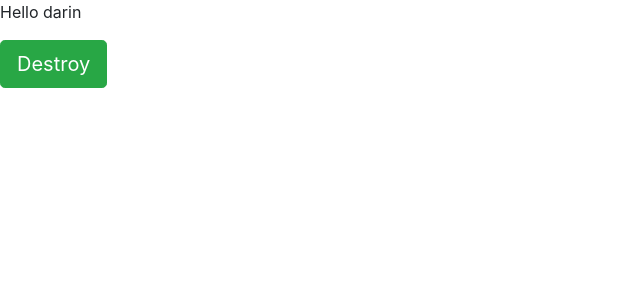
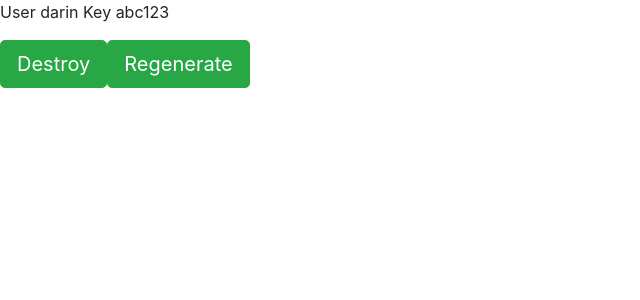
Before and after one commit to Duke-Translational-Bioinformatics/dds-api-keys, a React app: page / in a window 1280 px wide. Shown: the top 300 px of the page, without its empty margins (0-640 px from the left). Built offline with nearby package versions, Linux system fonts and the light colour scheme.

Commit message:
destroy and regenerate buttons made functional

```diff
--- a/src/js/components/presentational/UserKey.js
+++ b/src/js/components/presentational/UserKey.js
@@ -7,24 +7,45 @@ class UserKey extends Component {
       currentUser: 'darin',
       apiKey: 'abc123'
     };
-    this.confirmDeletion = this.confirmDeletion.bind(this);
-    this.handleConfirmation = this.handleConfirmation.bind(this);
+    this.confirmApiKeyDeletion = this.confirmApiKeyDeletion.bind(this);
+    this.confirmApiKeyRegeneration = this.confirmApiKeyRegeneration.bind(this);
+    this.destroyUserApiKey = this.destroyUserApiKey.bind(this);
+    this.setUserApiKey = this.setUserApiKey.bind(this);
   }
-  confirmDeletion() {
+
+  confirmApiKeyDeletion() {
     if(window.confirm("Warning, This is a Destructive Action!\nAll software agents which use this key will stop working!")) {
-      this.handleConfirmation()
+      this.destroyUserApiKey()
     }
   }
 
-  handleConfirmation() {
-    alert("Confirmed by UserKey")
+  confirmApiKeyRegeneration() {
+    if(window.confirm("Warning, This is a Destructive Action!\nAll software agents which use the original key will stop working!")) {
+      this.setUserApiKey();
+    }
   }
+
+  destroyUserApiKey() {
+    this.setState(state => ({
+      apiKey: null
+    }));
+  }
+
+  setUserApiKey() {
+    this.setState(state => ({
+      apiKey: '123abc'
+    }))
+  }
+
   render() {
     return (
       <div>
-        <p>Hello { this.state.currentUser }</p>
-        <button onClick={this.confirmDeletion} type="submit" className="btn btn-success btn-lg">
+        <p>User { this.state.currentUser } Key { this.state.apiKey }</p>
+        <button onClick={this.confirmApiKeyDeletion} type="submit" className="btn btn-success btn-lg">
           Destroy
+        </button>
+        <button onClick={this.confirmApiKeyRegeneration} type="submit" className="btn btn-success btn-lg">
+          Regenerate
         </button>
       </div>
     )
```
